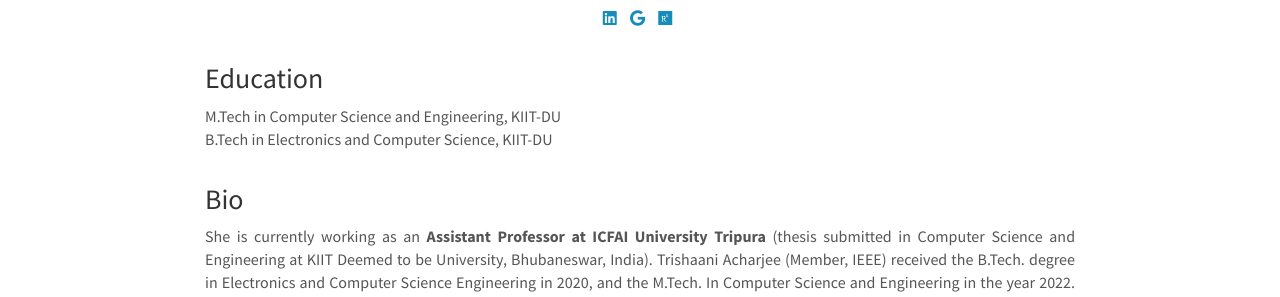
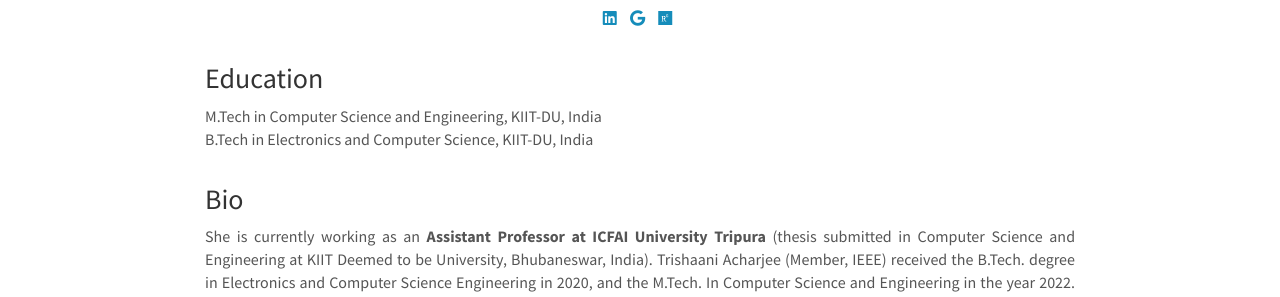
Before and after one commit to amygdalaaiindia/amygdalaaiindia.github.io, a Jekyll site: the page built from _pages/team/_posts/2016-05-10-researcher-phd.md, in a window 1280 px wide and 1218 px high. Shown: the part 450-747 px from the top of the window. Built offline with Jekyll 4.4.1, drawn with Linux system fonts in a browser that asks for light colours; nearby versions of some CDN libraries.

Commit message:
Update 2016-05-10-researcher-phd.md

```diff
--- a/_pages/team/_posts/2016-05-10-researcher-phd.md
+++ b/_pages/team/_posts/2016-05-10-researcher-phd.md
@@ -12,8 +12,8 @@ social:
     website:
     research-gate: https://www.researchgate.net/profile/Trishaani-Acharjee
 education:
- - M.Tech in Computer Science and Engineering, KIIT-DU
- - B.Tech in Electronics and Computer Science, KIIT-DU
+ - M.Tech in Computer Science and Engineering, KIIT-DU, India
+ - B.Tech in Electronics and Computer Science, KIIT-DU, India
 ---
 
 She is currently working as an **Assistant Professor at ICFAI University Tripura** (thesis submitted in Computer Science and Engineering at KIIT Deemed to be University, Bhubaneswar, India). Trishaani Acharjee (Member, IEEE) received the B.Tech. degree in Electronics and Computer Science Engineering in 2020, and the M.Tech. In Computer Science and Engineering in the year 2022. Her research focuses on deep learning applications in medical image analysis, with a special emphasis on automated wound classification and synthetic data generation. She is an active IEEE student member She is an enthusiastic and dedicated researcher with a growing academic portfolio in the areas of computer vision, convolutional neural networks, and hybrid AI architectures.
```
